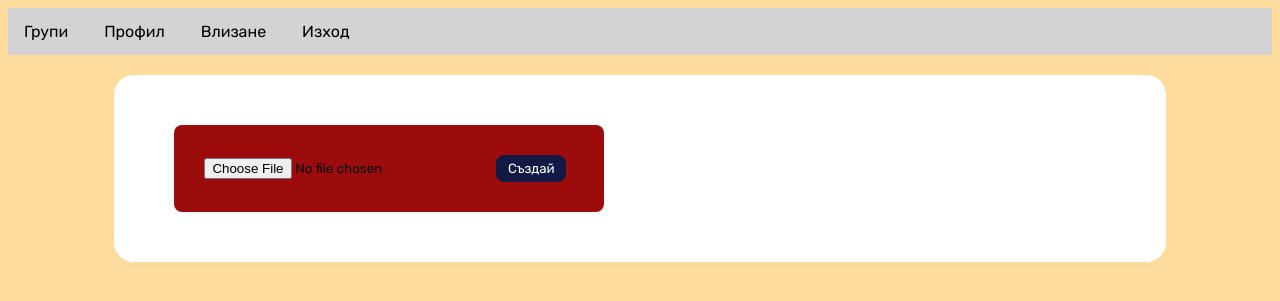
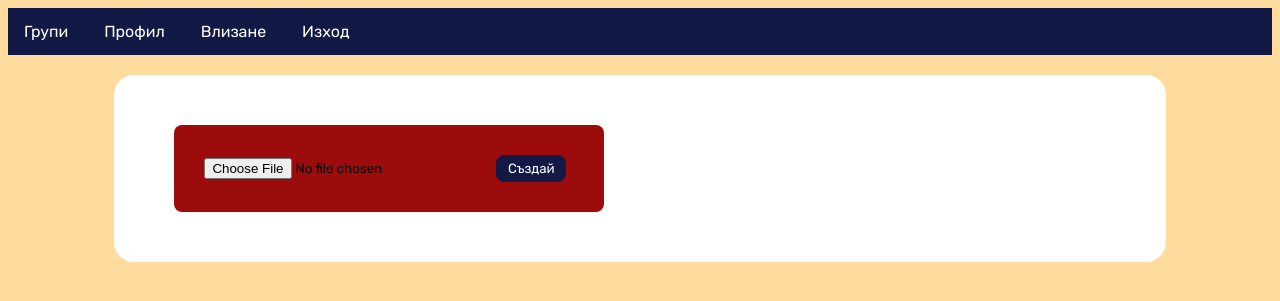
Before and after one commit to BorislavaBorisova/alumni-club, a PHP site: page /alumni/registration/register_page.php in a window 1280 px wide. Shown: the top 301 px of the page. Run offline with PHP 8.4, Linux system fonts and the light colour scheme; a user stored in the database is signed in.

Commit message:
Make navigation bar be blue

```diff
--- a/groups/group_list_styles.css
+++ b/groups/group_list_styles.css
@@ -9,8 +9,9 @@
   background-color: #181245;
   color: white;
   border-radius: 15px;
+  cursor: pointer;
 }
 
 .create-group .submit:hover {
-  background-color: #090622;
+  background-color: darkgray;
 }
--- a/groups/styles.css
+++ b/groups/styles.css
@@ -30,10 +30,11 @@
 .submit {
   background-color: #181245;
   color: white;
+  cursor: pointer;
 }
 
 .submit:hover {
-  background-color: #090622;
+  background-color: darkgray;
 }
 
 #posts {
--- a/templates/styles.css
+++ b/templates/styles.css
@@ -21,7 +21,7 @@ h3 {
 }
 
 #navigation {
-  background-color: lightgray;
+  background-color: #121945;
   top: 0;
   width: 100%;
   margin-top: 0;
@@ -31,7 +31,8 @@ h3 {
   display: inline-block;
   padding: 14px 16px;
   text-decoration: none;
-  color: black;
+  color: white;
+  cursor: pointer;
 }
 
 #navigation a:hover {
```
